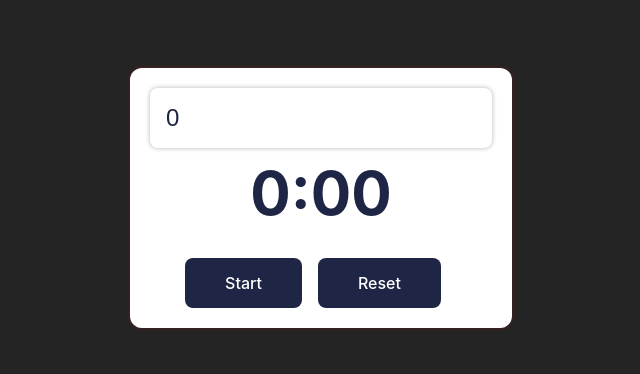
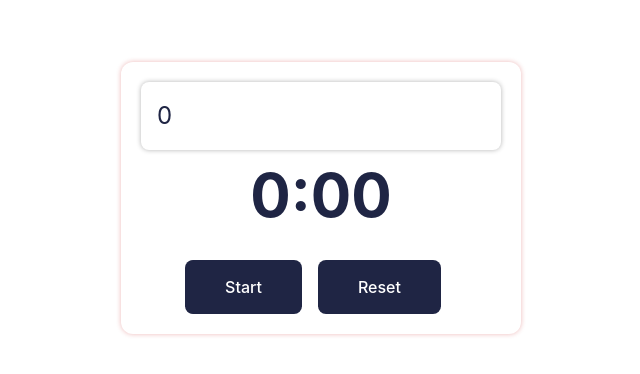
Before and after one commit to Capablecode/countdown-timer, a React (Vite) app: page / in a window 1280 px wide. Shown: the part 202-576 px from the top of the page, without its empty margins (319-959 px from the left). Built offline with nearby package versions, Linux system fonts and the light colour scheme.

Commit message:
Fixing timer elapse time

```diff
--- a/src/App.jsx
+++ b/src/App.jsx
@@ -18,7 +18,12 @@
   const handleStart = () => {
     setIsRunning(true);
     const intervalId = setInterval(() => {
-      setSeconds((prevSeconds) => prevSeconds - 1);
+      if (seconds === 0) {
+        setIsRunning(false);
+        handlePause();
+      } else {
+        setSeconds((prevSeconds) => prevSeconds - 1);
+      }
     }, 1000);
     setIntervalId(intervalId);
   };
--- a/src/index.css
+++ b/src/index.css
@@ -2,21 +2,11 @@
   margin: 0;
   padding: 0;
   box-sizing: border-box;
-}
-:root {
   font-family: Inter, system-ui, Avenir, Helvetica, Arial, sans-serif;
   line-height: 1.5;
   font-weight: 400;
+}
 
-  color-scheme: light dark;
-  color: rgba(255, 255, 255, 0.87);
-  background-color: #242424;
-
-  font-synthesis: none;
-  text-rendering: optimizeLegibility;
-  -webkit-font-smoothing: antialiased;
-  -moz-osx-font-smoothing: grayscale;
-}
 #root {
   max-width: 1280px;
   margin: 0 auto;
```
